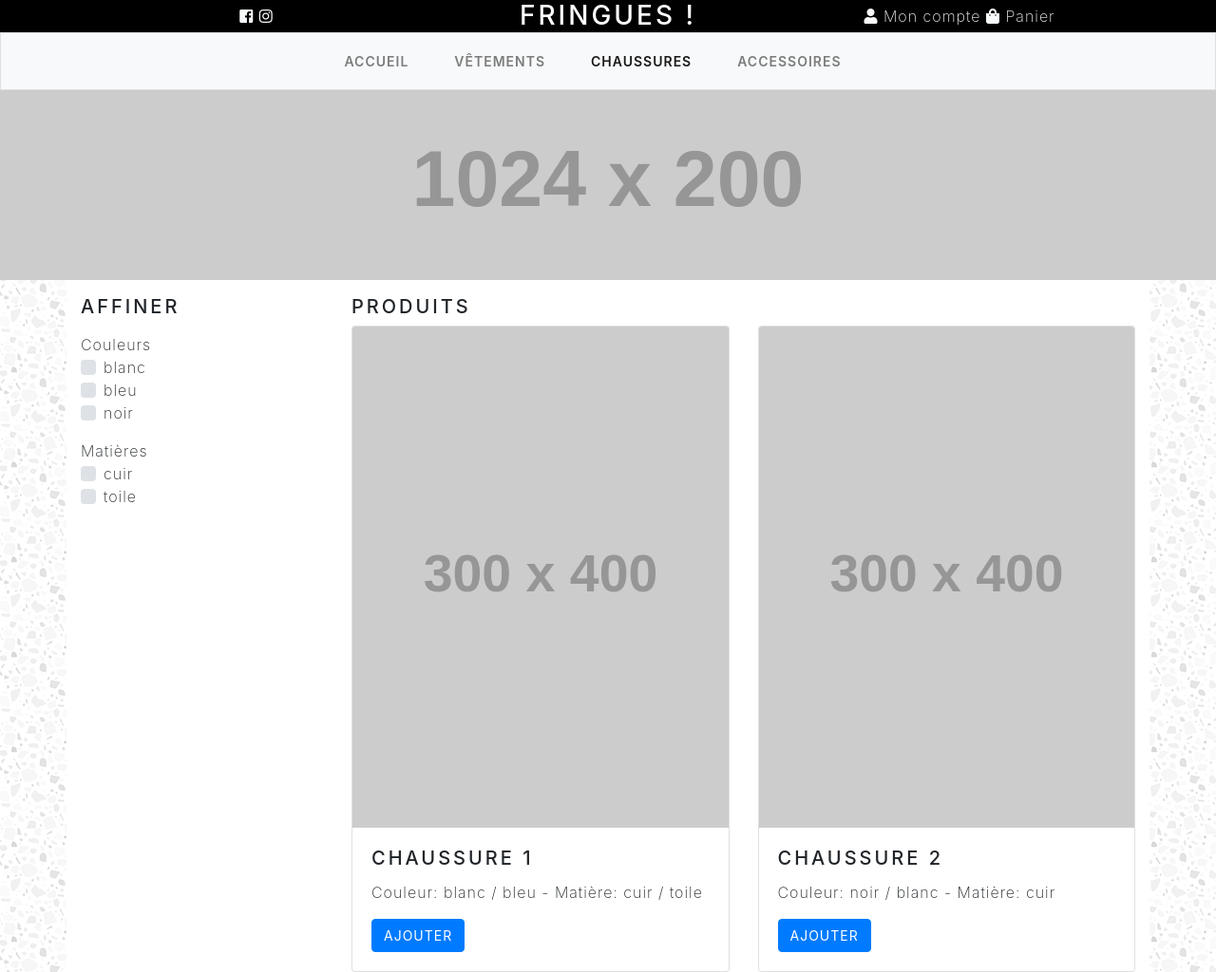
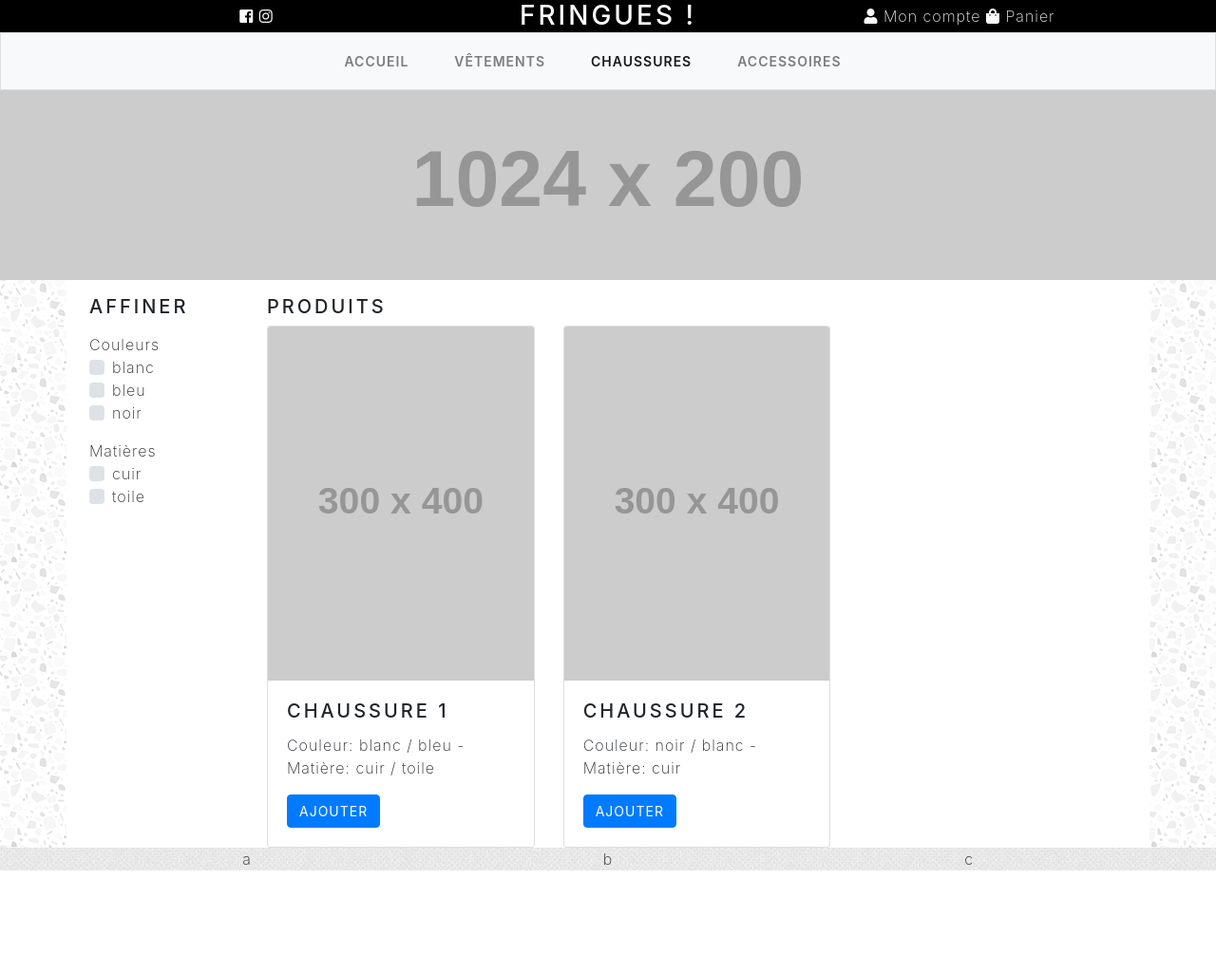
Before and after one commit to romarr/bamshop, a Jekyll site: the page built from chaussures.html, in a window 1280 px wide. Shown: the whole page at 95% size. Built offline with Jekyll 4.4.1, drawn with Linux system fonts in a browser that asks for light colours; after the commit the page ends 917 px from its top, so only the background shows below that.

Commit message:
Added some responsiveness

```diff
--- a/_includes/footer.html
+++ b/_includes/footer.html
@@ -2,4 +2,14 @@
     <script src="{{"/js/jquery.min.js" | prepend: site.baseurl}}"></script>
     <script src="{{"/js/bootstrap.min.js" | prepend: site.baseurl}}"></script>
     <script src="{{"/js/custom.js" | prepend: site.baseurl}}"></script>
+
+    <div id="page-footer">
+        <div class="container">
+            <div class="row text-center">
+                <div class="col">a</div>
+                <div class="col">b</div>
+                <div class="col">c</div>
+            </div>
+        </div>
+    </div>
 </footer>
--- a/_layouts/default.html
+++ b/_layouts/default.html
@@ -7,7 +7,7 @@
 {% include header.html %}
 
 <div class="page-content">
-    <section id="main-container" class="container">
+    <section id="main-container" class="container px-4">
         <div class="row pt-3">
             {{ content }}
         </div>
--- a/chaussures.html
+++ b/chaussures.html
@@ -3,7 +3,7 @@ layout: default
 title: Chaussures
 pos: 5
 ---
-<div class="col-3">
+<div class="col-xs-12 col-sm-2 collapse d-md-block" id="asideCol">
   <h5>Affiner</h5>
   {% assign couleurs = site.chaussures | map: 'couleur' | uniq %}
   <p class="mb-0 mt-3">Couleurs</p>
@@ -23,10 +23,13 @@ pos: 5
   {% endfor %}
 </div>
 <div class="col">
+    <button class="btn btn-info btn-block d-sm-block d-md-none" type="button" data-toggle="collapse" aria-expanded="true" data-target="#asideCol" aria-expanded="false" aria-controls="asideCol">
+      <i class="fas fa-bars"></i> Affiner
+    </button>
   <h5>Produits</h5>
   <div class="row">
     {%- for item in site.chaussures -%}
-    <div class="col filter-item all-selected
+    <div class="col-sm-12 col-md-6 col-lg-4 filter-item all-selected
     {{item.couleur | join: ' '}}
     {{item.matiere | join: ' '}}
     ">
--- a/css/main.scss
+++ b/css/main.scss
@@ -11,9 +11,14 @@
   background-image: url(/fringues/img/light-grey-terrazzo.png);
 }
 
+#page-footer {
+  background-image: url(/fringues/img/cloth_alike.png);
+}
+
 #main-container {
   background-color: $white;
 }
+
 .filter-item { display: none; }
 // .filtered .filter-item.selected { display:block } /* selected class applied via js */
 
```
Also changed, not shown: accessoires.html (+5 -2 lines), vetements.html (+5 -2 lines), img/cloth_alike.png (added).
